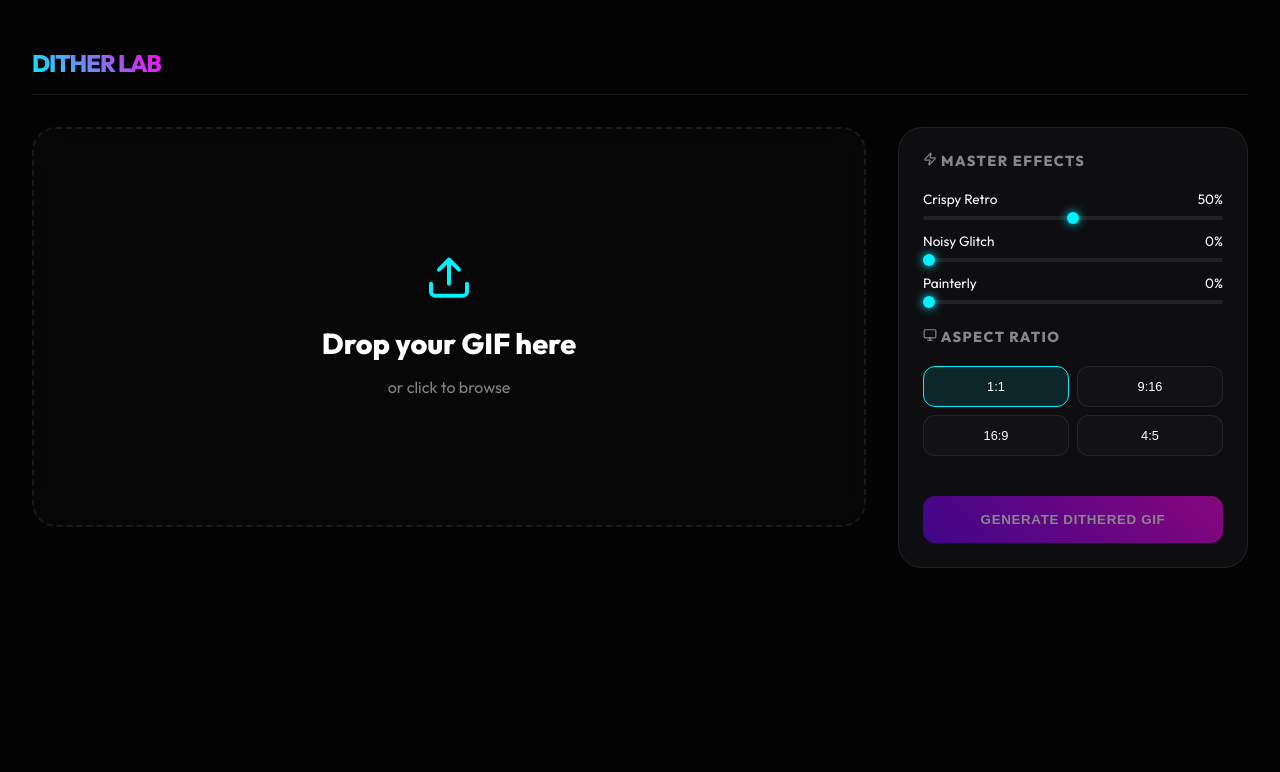
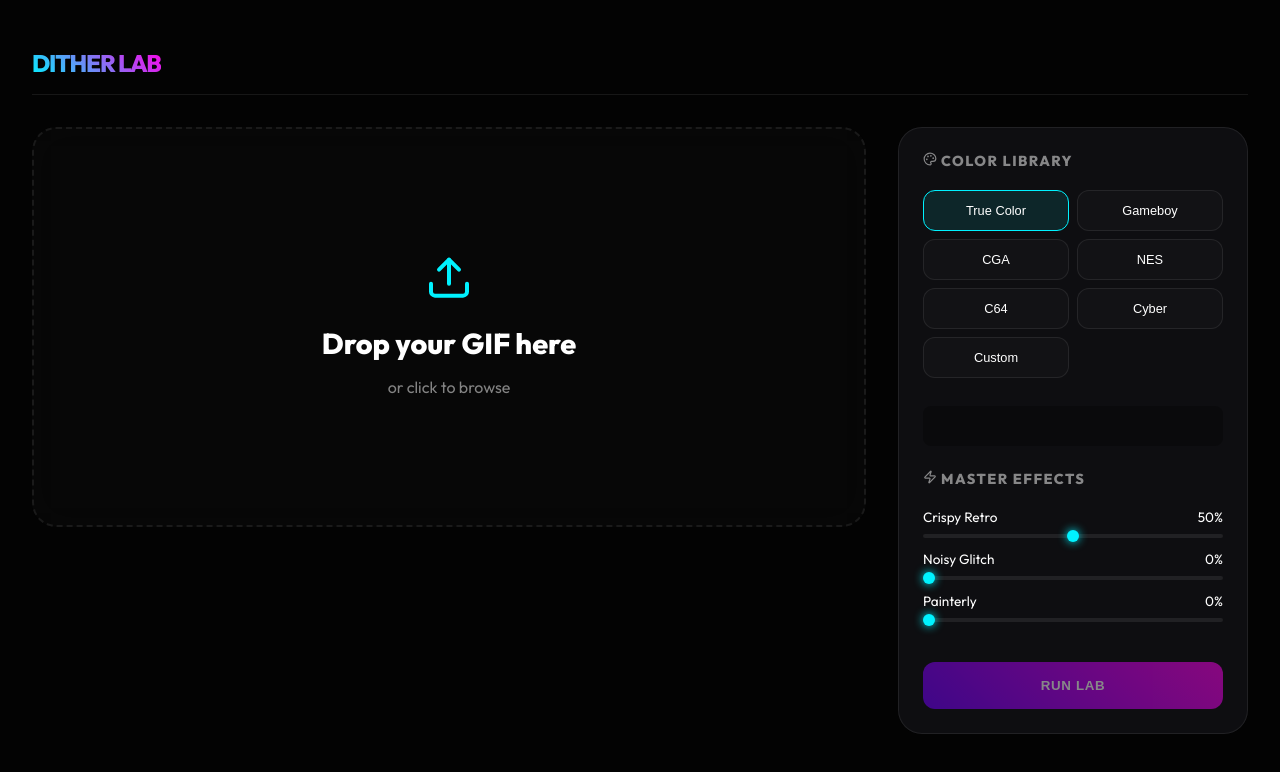
Before and after one commit to cogspa/GITdither, a React (Vite) app: page / in a window 1280 px wide. Shown: the top 772 px of the page. Built offline with nearby package versions, Linux system fonts and the light colour scheme.

Commit message:
Add Retro Palette Library, Auto-Extract (K-Means), and performance optimizations

```diff
--- a/package.json
+++ b/package.json
@@ -11,6 +11,7 @@
   },
   "dependencies": {
     "canvas-dither": "^1.0.1",
+    "chroma-js": "^3.2.0",
     "framer-motion": "^12.23.26",
     "gif-frames": "^1.0.1",
     "gif.js": "^0.2.0",
--- a/src/App.jsx
+++ b/src/App.jsx
@@ -1,8 +1,9 @@
 import React, { useState, useRef, useEffect } from 'react';
-import { Upload, Download, Sliders, Layers, Monitor, Image as ImageIcon, Zap, Palette, Trash2, ArrowRight } from 'lucide-react';
+import { Upload, Download, Sliders, Layers, Monitor, Image as ImageIcon, Zap, Palette, Trash2, ArrowRight, Plus, X } from 'lucide-react';
 import { motion, AnimatePresence } from 'framer-motion';
 import gifFrames from 'gif-frames';
 import GIF from 'gif.js';
+import chroma from 'chroma-js';
 
 // Pre-calculation of Bayer matrix for crispy dither
 const bayerMatrix8x8 = [
@@ -16,11 +17,20 @@ const bayerMatrix8x8 = [
   [63, 31, 55, 23, 61, 29, 53, 21]
 ];
 
+const PRESET_PALETTES = {
+  'True Color': null,
+  'Gameboy': ['#0f380f', '#306230', '#8bac0f', '#9bbc0f'],
+  'CGA': ['#000000', '#55FFFF', '#FF55FF', '#FFFFFF'],
+  'NES': ['#000000', '#fc9838', '#80d010', '#38b4f8', '#d8f878', '#fc44ce', '#f8d878', '#ffffff'],
+  'C64': ['#000000', '#FFFFFF', '#880000', '#AAFFEE', '#CC44CC', '#00CC55', '#0000AA', '#EEEE77', '#DD8855', '#664400', '#FF7777', '#333333', '#777777', '#AAFF66', '#0088FF', '#BBBBBB'],
+  'Cyber': ['#050505', '#00f2ff', '#ff00ea', '#7000ff']
+};
+
 const ASPECT_RATIOS = [
   { label: '1:1', value: 1, icon: 'Square' },
-  { label: '9:16', value: 9/16, icon: 'Smartphone' },
-  { label: '16:9', value: 16/9, icon: 'Monitor' },
-  { label: '4:5', value: 4/5, icon: 'Image' }
+  { label: '9:16', value: 9 / 16, icon: 'Smartphone' },
+  { label: '16:9', value: 16 / 9, icon: 'Monitor' },
+  { label: '4:5', value: 4 / 5, icon: 'Image' }
 ];
 
 export default function App() {
@@ -38,6 +48,11 @@ export default function App() {
   const [falloff, setFalloff] = useState(20);
   const [aspectRatio, setAspectRatio] = useState(1);
   const [status, setStatus] = useState('');
+
+  // Palette State
+  const [selectedPaletteName, setSelectedPaletteName] = useState('True Color');
+  const [customPalette, setCustomPalette] = useState([]);
+  const [isAutoClustering, setIsAutoClustering] = useState(false);
 
   const fileInputRef = useRef(null);
 
@@ -59,8 +74,9 @@ export default function App() {
         cumulative: true
       });
 
-      setFrames(frameData.map(f => f.getImage()));
-      setFrameRange([0, frameData.length - 1]);
+      const extractedFrames = frameData.map(f => f.getImage());
+      setFrames(extractedFrames);
+      setFrameRange([0, extractedFrames.length - 1]);
       setStatus('GIF loaded.');
     } catch (err) {
       console.error(err);
@@ -70,67 +86,92 @@ export default function App() {
     }
   };
 
-  const applyEffects = (canvas, t) => {
-    const ctx = canvas.getContext('2d');
-    const { width, height } = canvas;
-    const imageData = ctx.getImageData(0, 0, width, height);
-    const data = imageData.data;
+  const getNearestColor = (r, g, b, cachedPalette) => {
+    let minDistance = Infinity;
+    let closestR = r, closestG = g, closestB = b;
 
-    // t is the effect strength (0 to 1)
-    if (t === 0) return;
+    for (let i = 0; i < cachedPalette.length; i++) {
+      const p = cachedPalette[i];
+      const dr = r - p[0];
+      const dg = g - p[1];
+      const db = b - p[2];
+      const dist = dr * dr + dg * dg + db * db;
 
-    // Painterly (Simplification)
-    if (painterly > 0) {
-      const step = Math.floor(painterly / 10) + 1;
-      for (let i = 0; i < data.length; i += 4) {
-        data[i] = Math.round(data[i] / (step * 20)) * (step * 20);
-        data[i+1] = Math.round(data[i+1] / (step * 20)) * (step * 20);
-        data[i+2] = Math.round(data[i+2] / (step * 20)) * (step * 20);
+      if (dist < minDistance) {
+        minDistance = dist;
+        closestR = p[0];
+        closestG = p[1];
+        closestB = p[2];
       }
     }
+    return [closestR, closestG, closestB];
+  };
 
-    // Retro Dither (Bayer)
-    if (retro > 0) {
-      const strength = (retro / 100) * t;
-      for (let y = 0; y < height; y++) {
-        for (let x = 0; x < width; x++) {
-          const i = (y * width + x) * 4;
-          const threshold = bayerMatrix8x8[y % 8][x % 8] / 64 * 255;
+  const runKMeans = () => {
+    if (frames.length === 0) return;
+    setIsAutoClustering(true);
+    setStatus('Analyzing colors...');
 
-          for (let c = 0; c < 3; c++) {
-            const val = data[i + c];
-            const dithered = val > threshold ? 255 : 0;
-            data[i + c] = val + (dithered - val) * strength;
-          }
-        }
-      }
+    setTimeout(() => {
+      // Sample colors from the first frame
+      const canvas = document.createElement('canvas');
+      const ctx = canvas.getContext('2d');
+      const firstFrame = frames[0];
+      canvas.width = firstFrame.width;
+      canvas.height = firstFrame.height;
+      ctx.drawImage(firstFrame, 0, 0);
+
+      const imageData = ctx.getImageData(0, 0, canvas.width, canvas.height);
+      const data = imageData.data;
+      const samples = [];
+      const step = Math.floor(data.length / 4000) * 4; // Sample ~1000 pixels
+
+      for (let i = 0; i < data.length; i += step) {
+        samples.push([data[i], data[i + 1], data[i + 2]]);
       }
 
-    // Noisy Glitch
-    if (glitch > 0 && Math.random() < (glitch / 100) * t) {
-      const shift = Math.floor((glitch / 10) * Math.random());
-      const direction = Math.random() > 0.5 ? 1 : -1;
+      // Simple 8-color K-means initial centroids
+      let centroids = samples.slice(0, 8);
 
-      // RGB Shift
-      for (let i = 0; i < data.length - shift * 4; i += 4) {
-        if (Math.random() < 0.1) {
-           data[i] = data[i + shift * 4] || data[i]; // Red shift
+      // 5 iterations for speed
+      for (let iter = 0; iter < 5; iter++) {
+        const clusters = Array.from({ length: 8 }, () => []);
+        for (const s of samples) {
+          let bestDist = Infinity;
+          let bestIdx = 0;
+          for (let i = 0; i < centroids.length; i++) {
+            const d = Math.pow(s[0] - centroids[i][0], 2) + Math.pow(s[1] - centroids[i][1], 2) + Math.pow(s[2] - centroids[i][2], 2);
+            if (d < bestDist) { bestDist = d; bestIdx = i; }
           }
+          clusters[bestIdx].push(s);
         }
+        centroids = clusters.map(c => {
+          if (c.length === 0) return [Math.random() * 255, Math.random() * 255, Math.random() * 255];
+          const sum = c.reduce((acc, val) => [acc[0] + val[0], acc[1] + val[1], acc[2] + val[2]], [0, 0, 0]);
+          return [sum[0] / c.length, sum[1] / c.length, sum[2] / c.length];
+        });
       }
 
-    ctx.putImageData(imageData, 0, 0);
+      const foundPalette = centroids.map(c => chroma(c).hex());
+      setCustomPalette(foundPalette);
+      setSelectedPaletteName('Custom');
+      setIsAutoClustering(false);
+      setStatus('Palette generated!');
+    }, 100);
   };
 
-  const processGif = () => {
+  const processGif = async () => {
     if (frames.length === 0) return;
-
     setIsProcessing(true);
     setProgress(0);
-    setStatus('Processing frames...');
+    setStatus('Preparing Palette...');
+
+    // Pre-cache palette RGBs to avoid chroma() calls in the pixel loop
+    const rawPalette = selectedPaletteName === 'Custom' ? customPalette : PRESET_PALETTES[selectedPaletteName];
+    const cachedPalette = rawPalette ? rawPalette.map(c => chroma(c).rgb()) : null;
 
     const gif = new GIF({
-      workers: 2,
+      workers: 4,
       quality: 10,
       width: frames[0].width,
       height: frames[0].height,
@@ -141,31 +182,80 @@ export default function App() {
     const end = frameRange[1];
     const totalSelected = end - start + 1;
 
-    frames.forEach((originalFrame, index) => {
+    for (let index = 0; index < frames.length; index++) {
+      const originalFrame = frames[index];
       const canvas = document.createElement('canvas');
       canvas.width = originalFrame.width;
       canvas.height = originalFrame.height;
       const ctx = canvas.getContext('2d');
       ctx.drawImage(originalFrame, 0, 0);
 
-      // Calculate T based on range and falloff
       let t = 0;
       if (index >= start && index <= end) {
         t = 1;
-        // Falloff logic
         const distFromStart = index - start;
         const distFromEnd = end - index;
-        const falloffFrames = Math.floor((falloff / 100) * totalSelected);
-
+        const falloffFrames = Math.floor((falloff / 100) * totalSelected) || 1;
         if (distFromStart < falloffFrames) t = distFromStart / falloffFrames;
         if (distFromEnd < falloffFrames) t = Math.min(t, distFromEnd / falloffFrames);
       }
 
-      applyEffects(canvas, t);
+      if (t > 0) {
+        const imageData = ctx.getImageData(0, 0, canvas.width, canvas.height);
+        const data = imageData.data;
+        const strength = (retro / 100) * t;
+        const pStep = Math.floor(painterly / 10) + 1;
+
+        for (let i = 0; i < data.length; i += 4) {
+          let r = data[i], g = data[i + 1], b = data[i + 2];
+
+          // Painterly
+          if (painterly > 0) {
+            r = Math.round(r / (pStep * 20)) * (pStep * 20);
+            g = Math.round(g / (pStep * 20)) * (pStep * 20);
+            b = Math.round(b / (pStep * 20)) * (pStep * 20);
+          }
+
+          // Dither
+          if (retro > 0) {
+            const x = (i / 4) % canvas.width;
+            const y = Math.floor((i / 4) / canvas.width);
+            const threshold = bayerMatrix8x8[y % 8][x % 8] / 64 * 255;
+
+            const dr = r > threshold ? 255 : 0;
+            const dg = g > threshold ? 255 : 0;
+            const db = b > threshold ? 255 : 0;
+
+            r = r + (dr - r) * strength;
+            g = g + (dg - g) * strength;
+            b = b + (db - b) * strength;
+          }
+
+          // Palette Mapping
+          if (cachedPalette) {
+            const [nr, ng, nb] = getNearestColor(r, g, b, cachedPalette);
+            data[i] = nr; data[i + 1] = ng; data[i + 2] = nb;
+          } else {
+            data[i] = r; data[i + 1] = g; data[i + 2] = b;
+          }
+
+          // Glitch (simplified inside loop for speed)
+          if (glitch > 0 && Math.random() < (glitch / 5000) * t) {
+            data[i] = data[i + 20] || data[i];
+          }
+        }
+        ctx.putImageData(imageData, 0, 0);
+      }
 
       gif.addFrame(canvas, { delay: 100, copy: true });
       setProgress(Math.round(((index + 1) / frames.length) * 50));
-    });
+      setStatus(`Processing: ${index + 1}/${frames.length}`);
+
+      // Yield to UI thread every few frames to prevent "Unresponsive" error
+      if (index % 5 === 0) {
+        await new Promise(r => setTimeout(r, 0));
+      }
+    }
 
     gif.on('progress', (p) => {
       setProgress(50 + Math.round(p * 50));
@@ -191,6 +281,7 @@ export default function App() {
               setOriginalGif(null);
               setFrames([]);
               setOutputGif(null);
+              setCustomPalette([]);
             }}>
               <Trash2 size={16} /> Reset
             </button>
@@ -204,20 +295,10 @@ export default function App() {
             className={`upload-zone ${!originalGif ? 'empty' : ''}`}
             onClick={() => !originalGif && fileInputRef.current.click()}
           >
-            <input
-              type="file"
-              ref={fileInputRef}
-              hidden
-              accept="image/gif"
-              onChange={handleFileUpload}
-            />
-
+            <input type="file" ref={fileInputRef} hidden accept="image/gif" onChange={handleFileUpload} />
             {!originalGif ? (
               <div className="upload-prompt">
-                <motion.div
-                  animate={{ y: [0, -10, 0] }}
-                  transition={{ repeat: Infinity, duration: 2 }}
-                >
+                <motion.div animate={{ y: [0, -10, 0] }} transition={{ repeat: Infinity, duration: 2 }}>
                   <Upload size={48} color="var(--primary-color)" />
                 </motion.div>
                 <h2>Drop your GIF here</h2>
@@ -239,32 +320,15 @@ export default function App() {
           {frames.length > 0 && (
             <div className="timeline-container">
               <div className="timeline-header">
-                <h3><Layers size={14} /> Frame Range: {frameRange[0]} - {frameRange[1]}</h3>
+                <h3><Layers size={14} /> Dither Range: {frameRange[0]} - {frameRange[1]}</h3>
                 <div className="timeline-controls">
                   <span>Falloff: {falloff}%</span>
-                  <input
-                    type="range"
-                    value={falloff}
-                    onChange={(e) => setFalloff(parseInt(e.target.value))}
-                    style={{ width: '100px' }}
-                  />
+                  <input type="range" value={falloff} onChange={(e) => setFalloff(parseInt(e.target.value))} style={{ width: '80px' }} />
                 </div>
               </div>
               <div className="timeline-slider">
-                <input
-                  type="range"
-                  min="0"
-                  max={frames.length - 1}
-                  value={frameRange[0]}
-                  onChange={(e) => setFrameRange([Math.min(parseInt(e.target.value), frameRange[1]), frameRange[1]])}
-                />
-                <input
-                  type="range"
-                  min="0"
-                  max={frames.length - 1}
-                  value={frameRange[1]}
-                  onChange={(e) => setFrameRange([frameRange[0], Math.max(parseInt(e.target.value), frameRange[0])])}
-                />
+                <input type="range" min="0" max={frames.length - 1} value={frameRange[0]} onChange={(e) => setFrameRange([Math.min(parseInt(e.target.value), frameRange[1]), frameRange[1]])} />
+                <input type="range" min="0" max={frames.length - 1} value={frameRange[1]} onChange={(e) => setFrameRange([frameRange[0], Math.max(parseInt(e.target.value), frameRange[0])])} />
               </div>
             </div>
           )}
@@ -272,70 +336,66 @@ export default function App() {
 
         <aside className="controls-panel">
           <div className="control-group">
-            <h3><Zap size={14} /> Master Effects</h3>
-
-            <div className="slider-container">
-              <div className="slider-label">
-                <span>Crispy Retro</span>
-                <span>{retro}%</span>
-              </div>
-              <input
-                type="range"
-                value={retro}
-                onChange={(e) => setRetro(parseInt(e.target.value))}
-              />
+            <h3><Palette size={14} /> Color Library</h3>
+            <div className="preset-grid">
+              {Object.keys(PRESET_PALETTES).map(name => (
+                <button
+                  key={name}
+                  className={`preset-button ${selectedPaletteName === name ? 'active' : ''}`}
+                  onClick={() => setSelectedPaletteName(name)}
+                >
+                  {name}
+                </button>
+              ))}
+              <button
+                className={`preset-button ${selectedPaletteName === 'Custom' ? 'active' : ''}`}
+                onClick={() => setSelectedPaletteName('Custom')}
+              >
+                Custom
+              </button>
             </div>
 
-            <div className="slider-container">
-              <div className="slider-label">
-                <span>Noisy Glitch</span>
-                <span>{glitch}%</span>
-              </div>
-              <input
-                type="range"
-                value={glitch}
-                onChange={(e) => setGlitch(parseInt(e.target.value))}
-              />
+            <div className="palette-preview">
+              {(selectedPaletteName === 'Custom' ? customPalette : PRESET_PALETTES[selectedPaletteName])?.map((c, i) => (
+                <div key={i} className="palette-swatch" style={{ background: c }}></div>
+              ))}
             </div>
 
+            {selectedPaletteName === 'Custom' && (
+              <div className="custom-palette-actions">
+                <button className="preset-button" onClick={runKMeans} disabled={isAutoClustering}>
+                  {isAutoClustering ? 'Analyzing...' : 'Auto-Extract'}
+                </button>
+                <div className="color-adder">
+                  <input type="color" onChange={(e) => setCustomPalette([...customPalette, e.target.value])} title="Add Color" />
+                  <button className="preset-button" onClick={() => setCustomPalette([])}><Plus size={14} /></button>
+                </div>
+              </div>
+            )}
+          </div>
+
+          <div className="control-group">
+            <h3><Zap size={14} /> Master Effects</h3>
             <div className="slider-container">
-              <div className="slider-label">
-                <span>Painterly</span>
-                <span>{painterly}%</span>
+              <div className="slider-label"><span>Crispy Retro</span><span>{retro}%</span></div>
+              <input type="range" value={retro} onChange={(e) => setRetro(parseInt(e.target.value))} />
             </div>
-              <input
-                type="range"
-                value={painterly}
-                onChange={(e) => setPainterly(parseInt(e.target.value))}
-              />
+            <div className="slider-container">
+              <div className="slider-label"><span>Noisy Glitch</span><span>{glitch}%</span></div>
+              <input type="range" value={glitch} onChange={(e) => setGlitch(parseInt(e.target.value))} />
+            </div>
+            <div className="slider-container">
+              <div className="slider-label"><span>Painterly</span><span>{painterly}%</span></div>
+              <input type="range" value={painterly} onChange={(e) => setPainterly(parseInt(e.target.value))} />
             </div>
           </div>
 
-          <div className="control-group">
-            <h3><Monitor size={14} /> Aspect Ratio</h3>
-            <div className="preset-grid">
-              {ASPECT_RATIOS.map(ratio => (
-                <button
-                  key={ratio.label}
-                  className={`preset-button ${aspectRatio === ratio.value ? 'active' : ''}`}
-                  onClick={() => setAspectRatio(ratio.value)}
-                >
-                  {ratio.label}
-                </button>
-              ))}
-            </div>
-          </div>
-
-          <button
-            className="action-button"
-            disabled={!originalGif || isProcessing}
-            onClick={processGif}
-          >
-            {isProcessing ? 'Processing...' : 'Generate Dithered GIF'}
+          <button className="action-button" disabled={!originalGif || isProcessing} onClick={processGif}>
+            {isProcessing ? 'Processing...' : 'Run Lab'}
           </button>
 
           {outputGif && (
-            <a href={outputGif} download="dithered.gif" className="action-button" style={{ textAlign: 'center', textDecoration: 'none', background: 'var(--primary-color)' }}>
+            <a href={outputGif} download="dithered.gif" className="action-button" style={{ textAlign: 'center', textDecoration: 'none', background: 'var(--primary-color)', color: 'black' }}>
               Download Result <Download size={16} />
             </a>
           )}
@@ -344,12 +404,7 @@ export default function App() {
 
       <AnimatePresence>
         {status && (
-          <motion.div
-            initial={{ y: 50, opacity: 0 }}
-            animate={{ y: 0, opacity: 1 }}
-            exit={{ y: 50, opacity: 0 }}
-            className="status-toast"
-          >
+          <motion.div initial={{ y: 50, opacity: 0 }} animate={{ y: 0, opacity: 1 }} exit={{ y: 50, opacity: 0 }} className="status-toast">
             <div className="status-dot"></div>
             {status}
           </motion.div>
--- a/src/index.css
+++ b/src/index.css
@@ -317,9 +317,49 @@ input[type="range"]::-webkit-slider-thumb:hover {
   align-items: center;
 }
 
+.palette-preview {
+  display: flex;
+  flex-wrap: wrap;
+  gap: 4px;
+  margin-top: 1rem;
+  padding: 8px;
+  background: rgba(0, 0, 0, 0.3);
+  border-radius: 8px;
+  min-height: 40px;
+}
+
+.palette-swatch {
+  width: 24px;
+  height: 24px;
+  border-radius: 4px;
+  border: 1px solid rgba(255, 255, 255, 0.1);
+}
+
+.custom-palette-actions {
+  display: flex;
+  gap: 0.5rem;
+  margin-top: 0.5rem;
+  align-items: center;
+}
+
+.color-adder {
+  display: flex;
+  align-items: center;
+  gap: 4px;
+}
+
+.color-adder input[type="color"] {
+  width: 30px;
+  height: 30px;
+  border: none;
+  background: none;
+  cursor: pointer;
+}
+
 .timeline-slider input[type="range"] {
-  position: absolute;
-  pointer-events: none;
+  -webkit-appearance: none;
+  appearance: none;
+  background: transparent;
 }
 
 .timeline-slider input[type="range"]::-webkit-slider-thumb {
@@ -350,6 +390,7 @@ input[type="range"]::-webkit-slider-thumb:hover {
 .upload-prompt p {
   color: var(--text-dim);
 }
+
 .status-toast {
   position: fixed;
   bottom: 2rem;
@@ -366,6 +407,13 @@ input[type="range"]::-webkit-slider-thumb:hover {
 }
 
 @keyframes slideIn {
-  from { transform: translateX(100%); opacity: 0; }
-  to { transform: translateX(0); opacity: 1; }
+  from {
+    transform: translateX(100%);
+    opacity: 0;
+  }
+
+  to {
+    transform: translateX(0);
+    opacity: 1;
+  }
 }
```
Also changed, not shown: 1 other file (tests, documents, lock files or other folders). Lines whose indentation alone changed are shown as unchanged.
